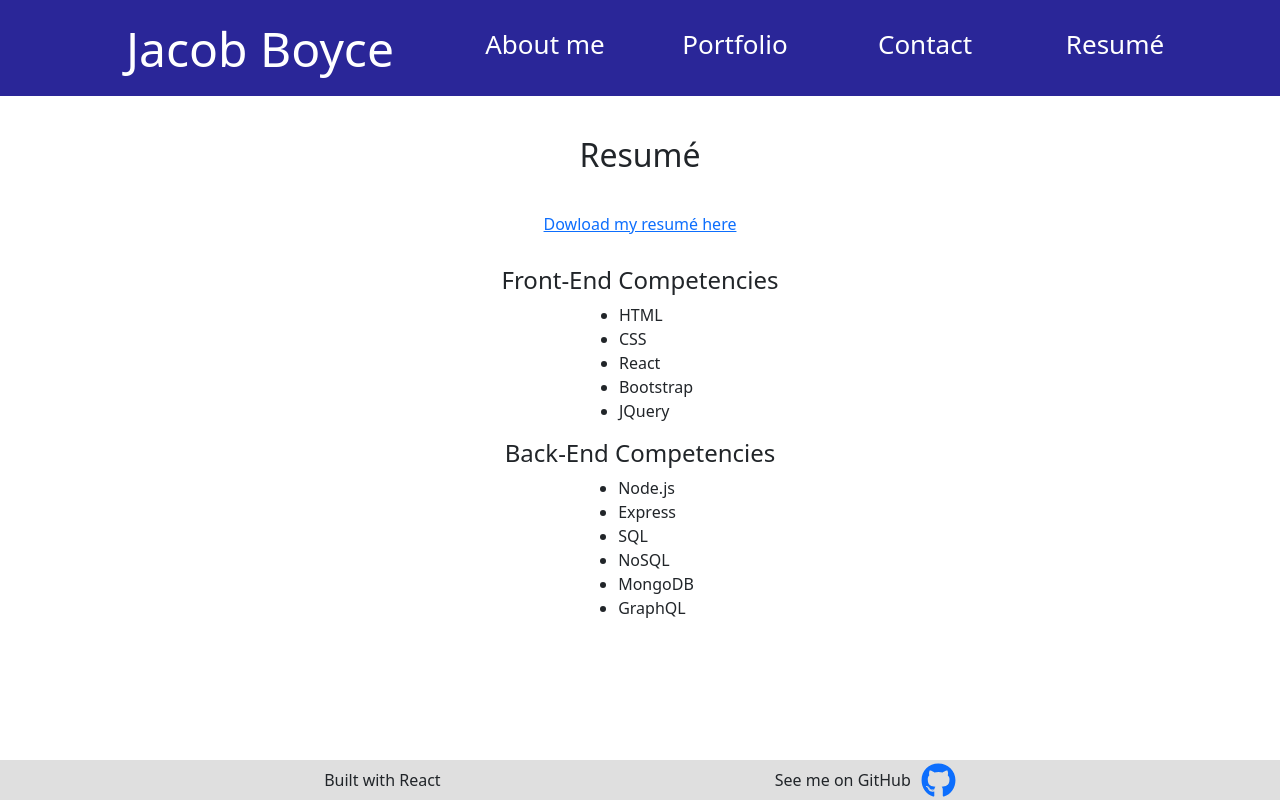
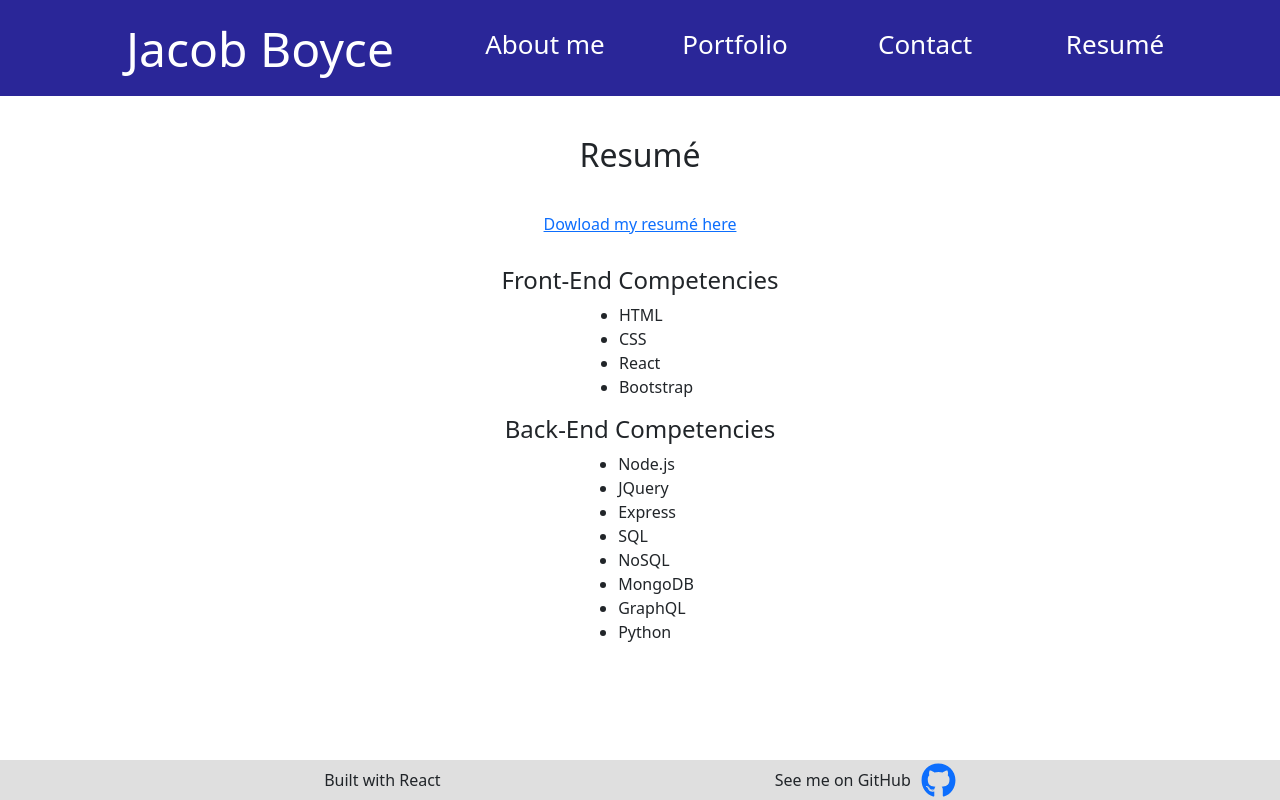
Before and after one commit to jboyce313/project-portfolio, a React (Create React App) app: page / in a window 1280 px wide. Both pictures are taken after a click on the element "Resumé". Built offline with nearby package versions, Linux system fonts and the light colour scheme.

Commit message:
update projects

```diff
--- a/src/components/Portfolio.js
+++ b/src/components/Portfolio.js
@@ -5,6 +5,7 @@ import noteTaker from "../images/note-taker.png";
 import techBlog from "../images/tech-blog.png";
 import scheduler from "../images/scheduler.png";
 import gameNight from "../images/gamenight.png";
+import justTechNews from "../images/just-tech-news.png";
 import Card from "react-bootstrap/Card";
 import Container from "react-bootstrap/Container";
 import Row from "react-bootstrap/Row";
@@ -27,6 +28,13 @@ export default function Portfolio() {
       skills: ["SQL/Sequelize", "Express", "Node.js"],
     },
     {
+      title: "Just Tech News",
+      screenShot: justTechNews,
+      appLink: "https://just-tech-news-daily-594de3f5fe7b.herokuapp.com/",
+      gitHubLink: "https://github.com/jboyce313/python-newsfeed",
+      skills: ["Python", "Flask", "RESTful"],
+    },
+    {
       title: "Rotten Tomatoes Guesser",
       screenShot: movieGame,
       appLink: "https://jboyce313.github.io/movie-game/",
@@ -39,13 +47,6 @@ export default function Portfolio() {
       appLink: "https://note-taker-9000.herokuapp.com/",
       gitHubLink: "https://github.com/jboyce313/note-taker",
       skills: ["Express", "RESTful", "Node.js"],
-    },
-    {
-      title: "Work Day Scheduler",
-      screenShot: scheduler,
-      appLink: "https://jboyce313.github.io/work-day-scheduler/",
-      gitHubLink: "https://github.com/jboyce313/work-day-scheduler",
-      skills: ["JavaScript", "DayJS library", "Local storage"],
     },
     {
       title: "Weather Dashboard",
--- a/src/components/Resume.js
+++ b/src/components/Resume.js
@@ -15,16 +15,17 @@ export default function Resume() {
           <li>CSS</li>
           <li>React</li>
           <li>Bootstrap</li>
-          <li>JQuery</li>
         </ul>
         <h4>Back-End Competencies</h4>
         <ul>
           <li>Node.js</li>
+          <li>JQuery</li>
           <li>Express</li>
           <li>SQL</li>
           <li>NoSQL</li>
           <li>MongoDB</li>
           <li>GraphQL</li>
+          <li>Python</li>
         </ul>
       </div>
     </div>
```
Also changed, not shown: src/images/just-tech-news.png (added).
